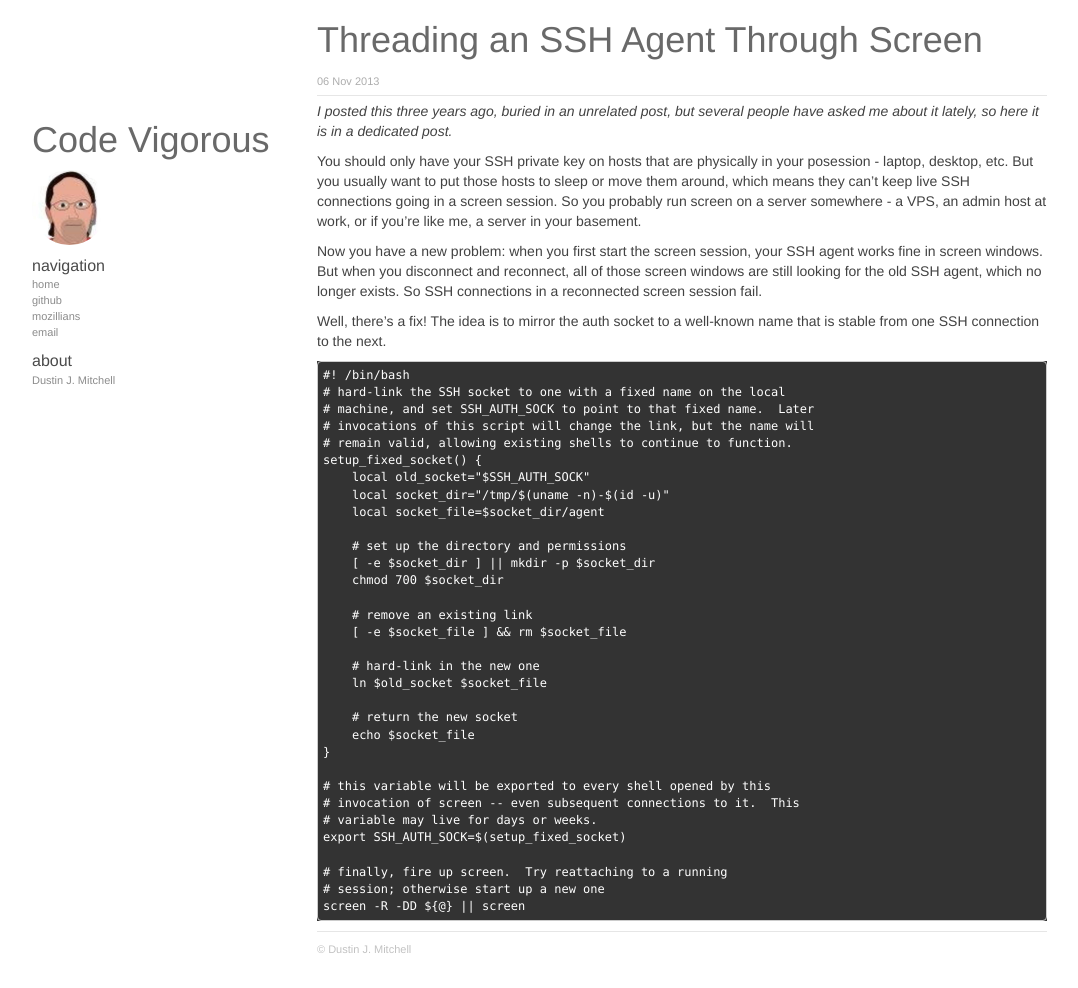
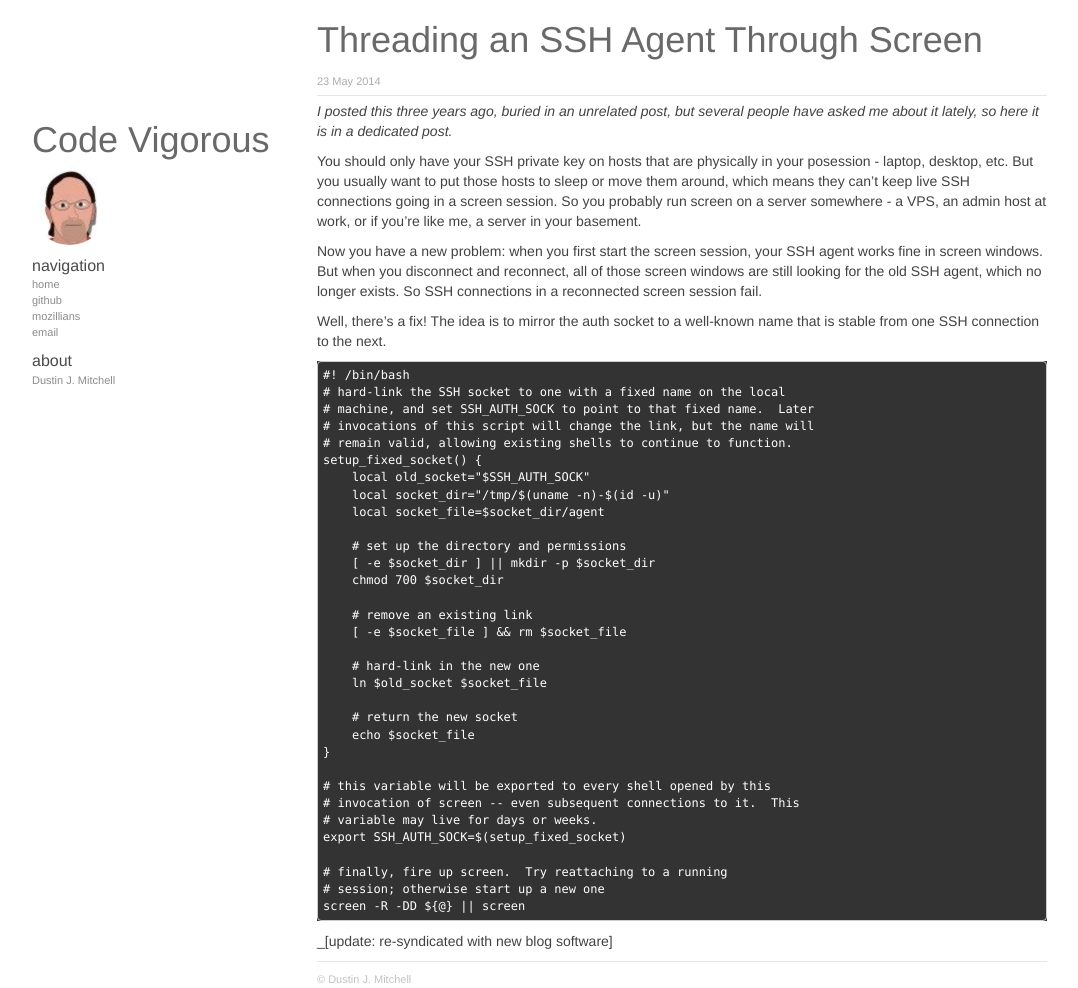
Before and after one commit to djmitche/code.v.igoro.us, a Jekyll site: the page built from _posts/2013-11-06-Threading-an-SSH-Agent-Through-Screen.md, in a window 1280 px wide. Shown: the whole page, without its empty margins (53-1131 px from the left). Built offline with Jekyll 4.4.1, drawn with Linux system fonts in a browser that asks for light colours; nearby versions of some CDN libraries; library files that are not in the unit come from our copies; Markdown is read by kramdown in place of the engine named in the settings; before the commit the page ends 958 px from its top, so only the background shows below that.

Commit message:
re-syndicate the latest mozilla post

```diff
--- a/_posts/2013-11-06-Threading-an-SSH-Agent-Through-Screen.md
+++ b/_posts/2013-11-06-Threading-an-SSH-Agent-Through-Screen.md
@@ -1,7 +1,8 @@
 ---
 layout: post
 title:  "Threading an SSH Agent Through Screen"
-date:   2013-11-06 12:13:00
+date:   2014-05-23 22:11:00
+categories: [mozilla]
 ---
 
 
@@ -54,3 +55,5 @@
     # finally, fire up screen.  Try reattaching to a running
     # session; otherwise start up a new one
     screen -R -DD ${@} || screen
+
+_[update: re-syndicated with new blog software]
```
